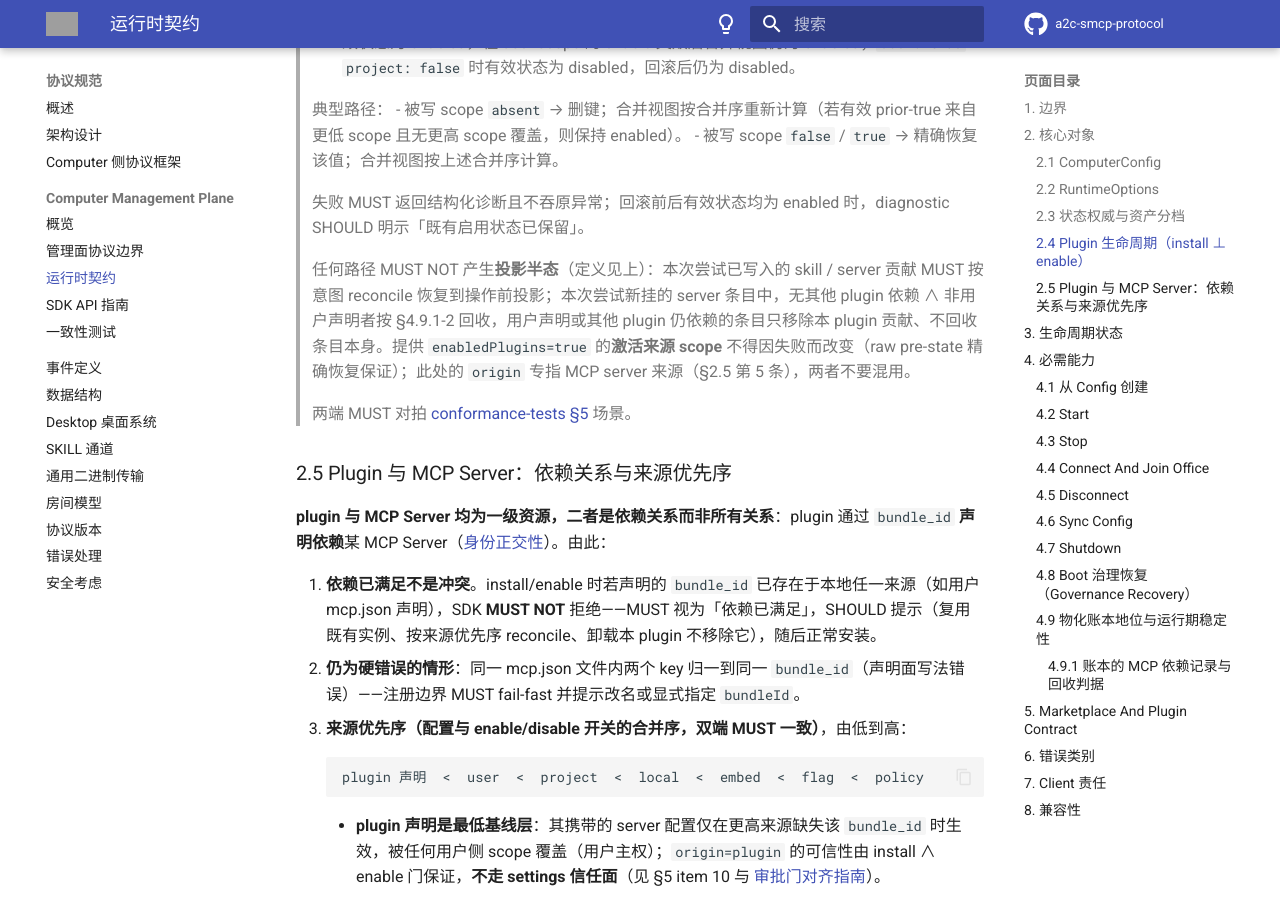
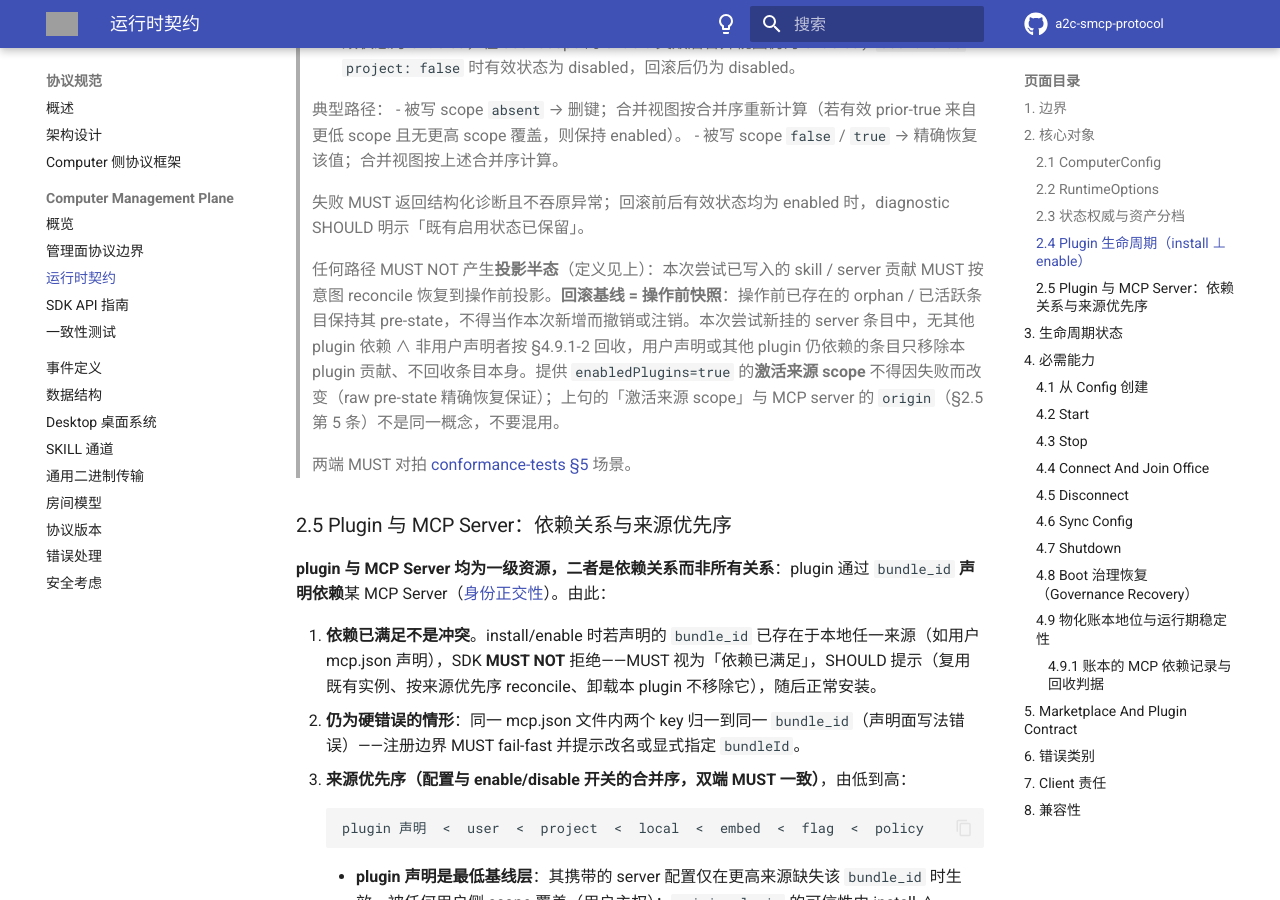
Before and after one commit to A2C-SMCP/a2c-smcp-protocol, an MkDocs documentation site: the page built from docs/specification/computer-management/runtime-contract.md, in a window 1280 px wide and 900 px high, scrolled down 5137 px. Built offline with MkDocs 1.6.1 and Material for MkDocs 9.7.7, drawn with Linux system fonts in a browser that asks for light colours; comment, search, counter and statistics services are not loaded; the version menu is left out; grey boxes are pictures that could not be loaded.

Commit message:
docs(runtime-contract): 消除复审非阻塞备注 — protocol#83
- 明确回滚基线=操作前快照，既有 orphan/活跃条目不当作本次新增注销
- conformance ④b 跨 scope 写后失败景（project 写入 true 后失败 → 删键、verdict 回 ENABLED）
- 修正「此处的 origin」无先行词

Co-Authored-By: Claude Code <noreply@anthropic.com>

```diff
--- a/docs/specification/computer-management/runtime-contract.md
+++ b/docs/specification/computer-management/runtime-contract.md
@@ -114,7 +114,7 @@ Plugin 有两个正交、独立生命周期的状态维度：**是否安装**（
 >
 > 失败 MUST 返回结构化诊断且不吞原异常；回滚前后有效状态均为 enabled 时，diagnostic SHOULD 明示「既有启用状态已保留」。
 >
-> 任何路径 MUST NOT 产生**投影半态**（定义见上）：本次尝试已写入的 skill / server 贡献 MUST 按意图 reconcile 恢复到操作前投影；本次尝试新挂的 server 条目中，无其他 plugin 依赖 ∧ 非用户声明者按 §4.9.1-2 回收，用户声明或其他 plugin 仍依赖的条目只移除本 plugin 贡献、不回收条目本身。提供 `enabledPlugins=true` 的**激活来源 scope** 不得因失败而改变（raw pre-state 精确恢复保证）；此处的 `origin` 专指 MCP server 来源（§2.5 第 5 条），两者不要混用。
+> 任何路径 MUST NOT 产生**投影半态**（定义见上）：本次尝试已写入的 skill / server 贡献 MUST 按意图 reconcile 恢复到操作前投影。**回滚基线 = 操作前快照**：操作前已存在的 orphan / 已活跃条目保持其 pre-state，不得当作本次新增而撤销或注销。本次尝试新挂的 server 条目中，无其他 plugin 依赖 ∧ 非用户声明者按 §4.9.1-2 回收，用户声明或其他 plugin 仍依赖的条目只移除本 plugin 贡献、不回收条目本身。提供 `enabledPlugins=true` 的**激活来源 scope** 不得因失败而改变（raw pre-state 精确恢复保证）；上句的「激活来源 scope」与 MCP server 的 `origin`（§2.5 第 5 条）不是同一概念，不要混用。
 >
 > 两端 MUST 对拍 [conformance-tests §5](conformance-tests.md) 场景。
 
```
Also changed, not shown: docs/specification/computer-management/conformance-tests.md (+1 -1 lines).
